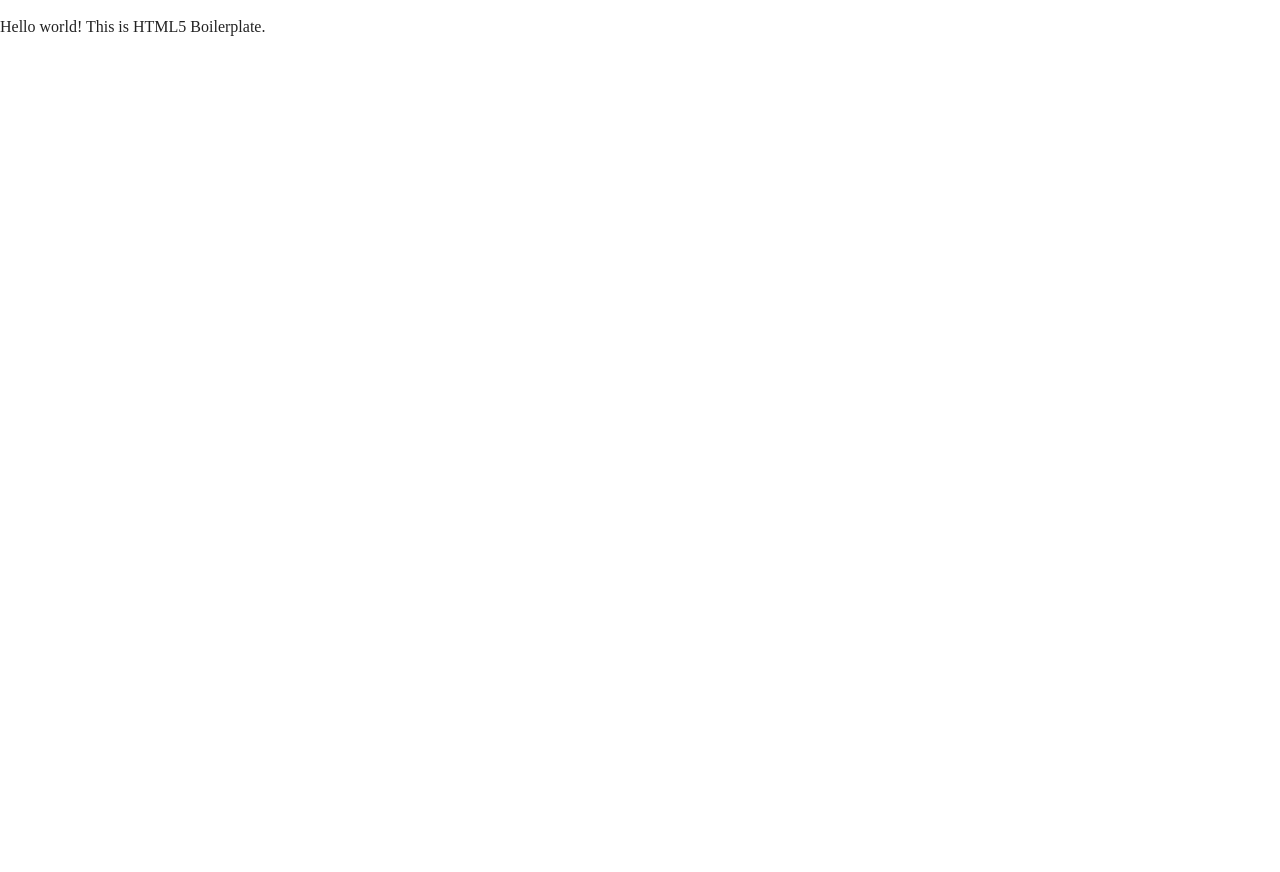
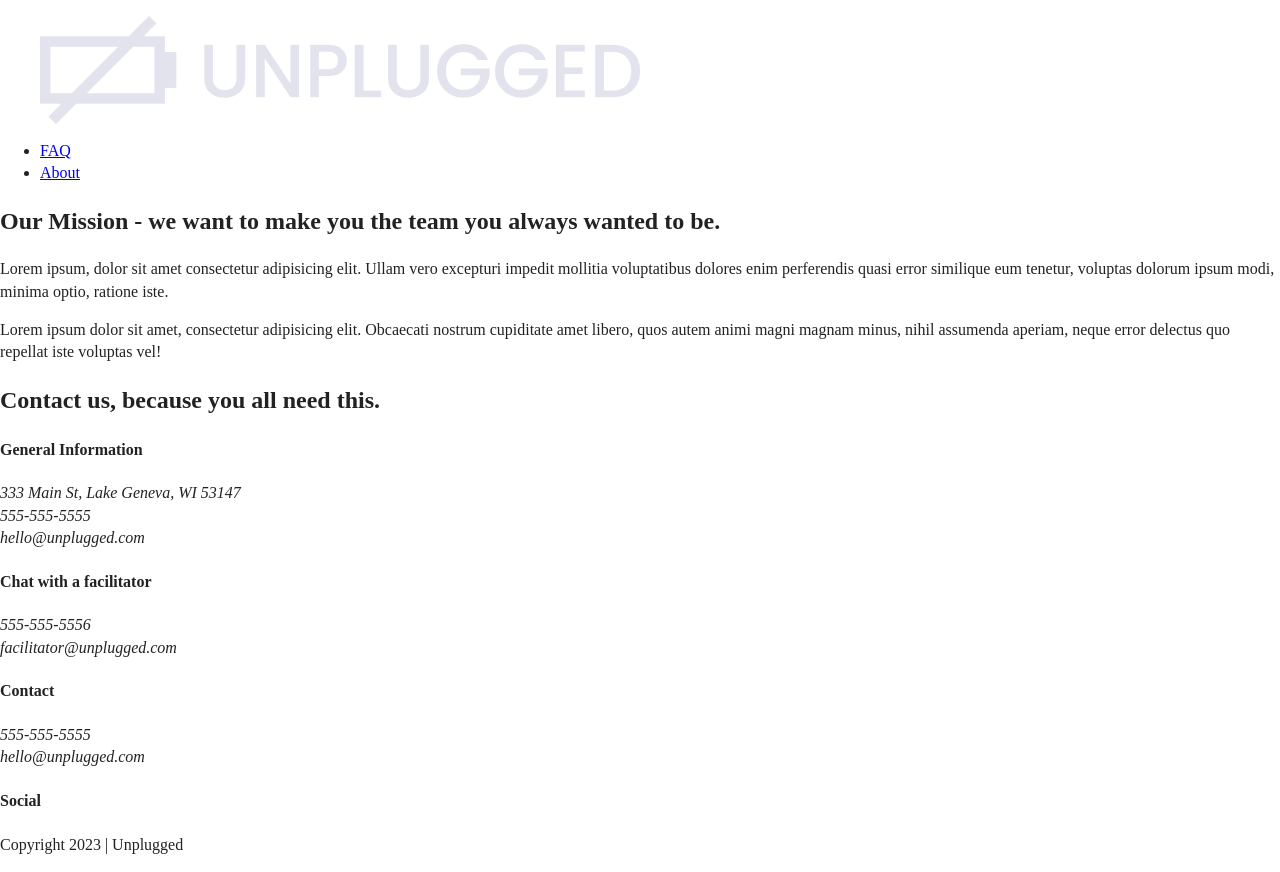
Before and after one commit to FayeVinyl/sc-unplugged, a website: page about/index.html in a window 1280 px wide. Before the commit the page ends 800 px from the top, so only its background shows below. Drawn offline with Linux system fonts and the light colour scheme; files that its build step writes are made by us from their sources; files whose address does not match are found by name.

Commit message:
Add content for about page

```diff
--- a/about/index.html
+++ b/about/index.html
@@ -3,7 +3,7 @@
 
 <head>
   <meta charset="utf-8">
-  <title></title>
+  <title>About | Unplugged Retreat</title>
   <meta name="description" content="">
   <meta name="viewport" content="width=device-width, initial-scale=1">
 
@@ -12,23 +12,119 @@
   <meta property="og:url" content="">
   <meta property="og:image" content="">
 
-  <link rel="manifest" href="../site.webmanifest">
-  <link rel="apple-touch-icon" href="../icon.png">
+  <link rel="manifest" href="site.webmanifest">
+  <link rel="apple-touch-icon" href="icon.png">
   <!-- Place favicon.ico in the root directory -->
 
-  <link rel="stylesheet" href="../css/normalize.css">
-  <link rel="stylesheet" href="../css/main.css">
+  <link rel="stylesheet" href="css/normalize.css">
+  <link rel="stylesheet" href="css/main.css">
 
   <meta name="theme-color" content="#fafafa">
 </head>
 
 <body>
+  <header>
+    <div class="content-wrapper">
 
-  <!-- Add your site or application content here -->
-  <p>Hello world! This is HTML5 Boilerplate.</p>
-  <script src="../js/vendor/modernizr-3.11.2.min.js"></script>
-  <script src="../js/plugins.js"></script>
-  <script src="../js/main.js"></script>
+      <figure>
+        <a href="../index.html"><img src="img/unpluggedlogo.png" alt="unplugged logo"></a>
+      </figure>
+
+      <div class="header-divider"></div>
+
+      <nav>
+
+        <ul>
+          <li><a href="../faq/index.html" rel="noopener">FAQ</a></li>
+          <li><a href="index.html" rel="noopener">About</a></li>
+        </ul>
+
+      </nav>
+    </div>
+  </header>
+
+  <main>
+
+    <section class="mission">
+      <div class="content-wrapper">
+        <h2>Our Mission - we want to make you the team you always wanted to be.</h2>
+        <div class="mission content">
+          <p>Lorem ipsum, dolor sit amet consectetur adipisicing elit. Ullam vero excepturi impedit mollitia voluptatibus dolores enim perferendis quasi error similique eum tenetur, voluptas dolorum ipsum modi, minima optio, ratione iste.</p>
+          <p>Lorem ipsum dolor sit amet, consectetur adipisicing elit. Obcaecati nostrum cupiditate amet libero, quos autem animi magni magnam minus, nihil assumenda aperiam, neque error delectus quo repellat iste voluptas vel!</p>
+        </div>
+      </div><!-- mission content wraper ends -->
+    </section>
+
+    <section class="map">
+
+        <figure>
+
+        </figure>
+
+    </section>
+
+    <section class="contact-section">
+      <div class="content-wrapper">
+        <h2>Contact us, because you all need this.</h2>
+        <div class="contact-content">
+          <div>
+            <h4>General Information</h4>
+            <address>
+              <p>
+                333 Main St, Lake Geneva, WI 53147<br>
+                555-555-5555<br>
+                hello@unplugged.com
+              </p>
+            </address>
+          </div>
+          <div>
+            <h4>Chat with a facilitator</h4>
+            <address>
+              <p>
+                555-555-5556<br>
+                facilitator@unplugged.com
+              </p>
+            </address>
+          </div>
+        </div>
+      </div><!-- contact wrapper ends -->
+    </section>
+
+  </main> <!-- main wrapper ends -->
+
+  <footer>
+    <div class="content-wrapper">
+      <div class="footer-contact">
+        <div class="contact">
+          <h4>Contact</h4>
+          <address>
+            <p>555-555-5555<br>
+              hello@unplugged.com
+            </p>
+          </address>
+        </div>
+        <div class="social">
+          <h4>Social</h4>
+          <div class="social-icons">
+            <p><a href="https://www.facebook.com/yoursite" target="_blank" rel="noopener"></a></p>
+            <p><a href="https://www.twitter.com/yoursite" target="_blank" rel="noopener"></a></p>
+            <p><a href="https://www.instagram.com/yoursite" target="_blank" rel="noopener"></a></p>
+          </div>
+        </div>
+      </div> <!-- footer content ends -->
+      <div class="copyright">
+        <p>Copyright 2023 | Unplugged</p>
+      </div>
+    </div> <!-- footer content-wrapper ends -->
+  </footer>
+
+
+
+
+
+  <script src="js/vendor/modernizr-3.11.2.min.js"></script>
+  <script src="js/plugins.js"></script>
+  <script src="js/main.js"></script>
 
   <!-- Google Analytics: change UA-XXXXX-Y to be your site's ID. -->
   <script>
```
Also changed, not shown: faq/index.html (+63 -10 lines).
